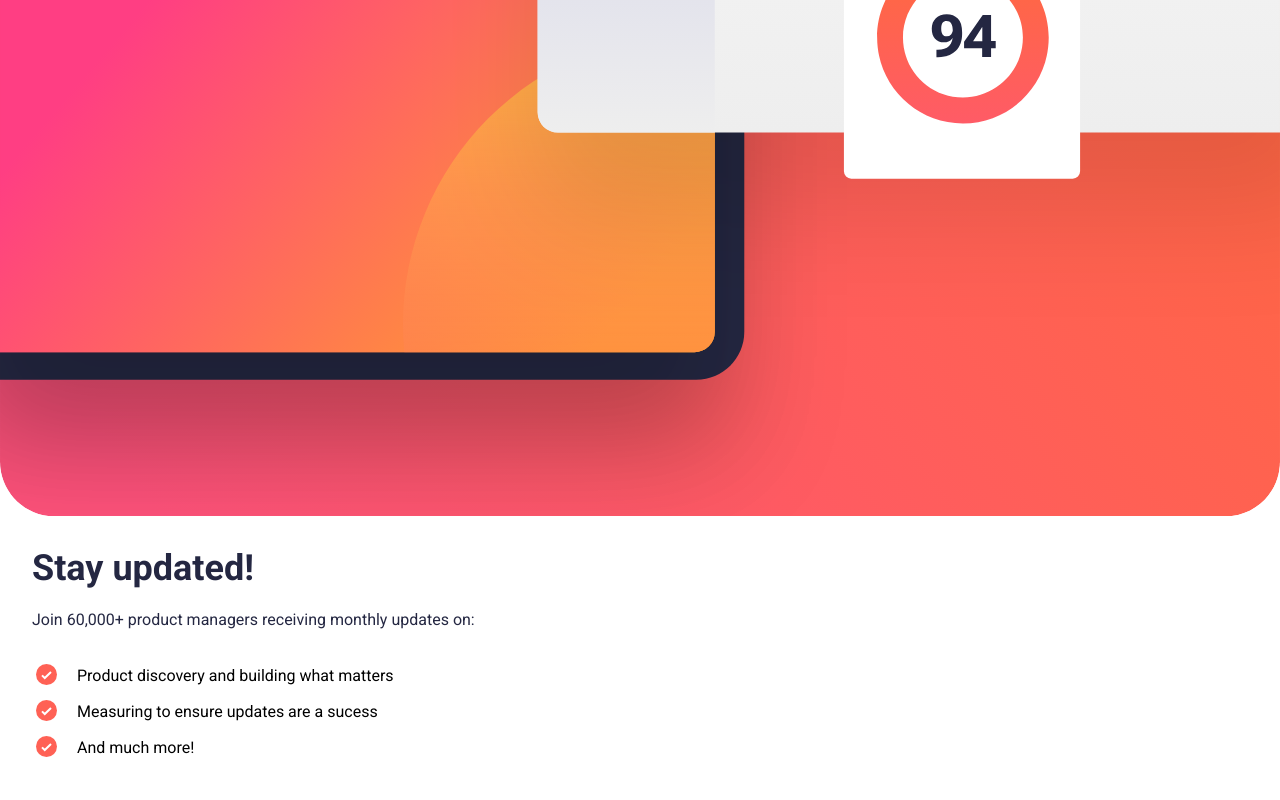
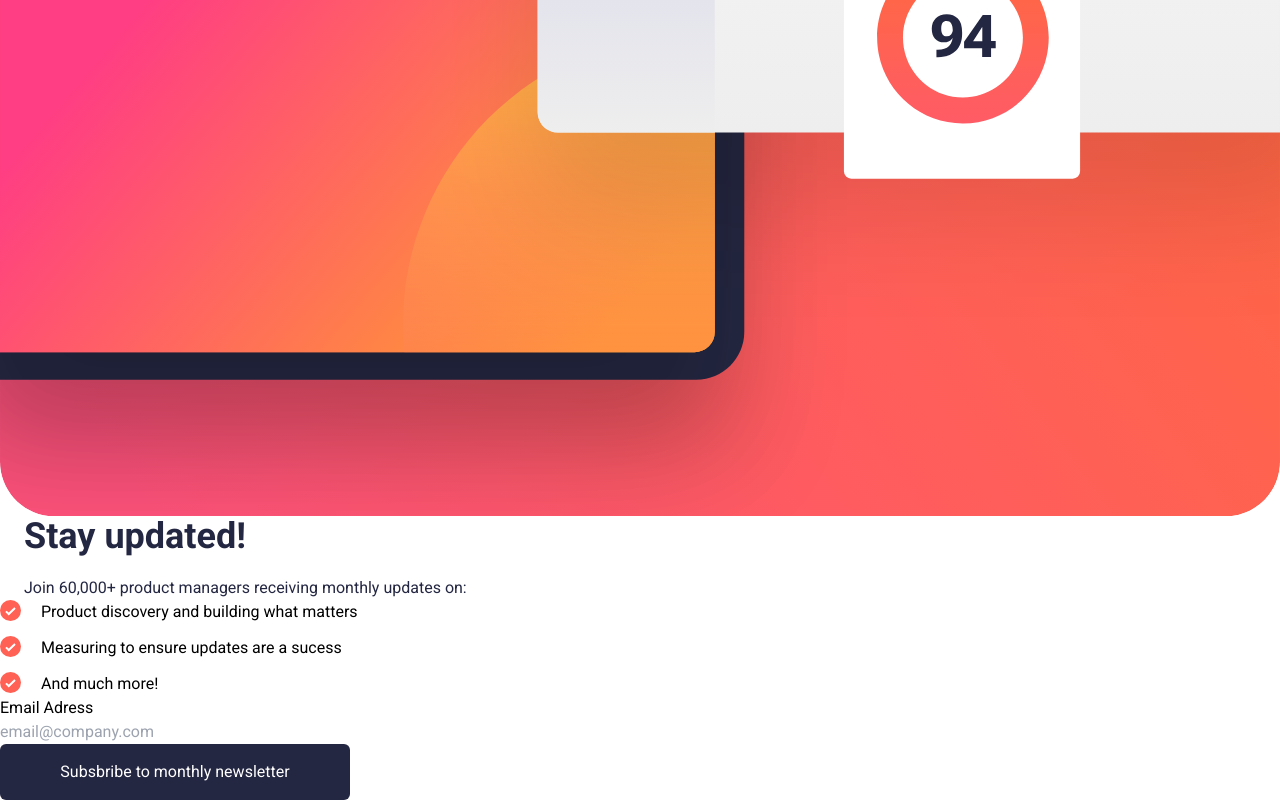
Before and after one commit to robs-am/newsletter, a React (Vite) app: page / in a window 1280 px wide. Shown: the part 453-1253 px from the top of the page. Before the commit the page ends 1213 px from the top, so only its background shows below. Built offline with nearby package versions, Linux system fonts and the light colour scheme.

Commit message:
adiciona form

```diff
--- a/src/App.jsx
+++ b/src/App.jsx
@@ -2,15 +2,17 @@ import "./App.css";
 
 import { ReactComponent as ImageMobile } from "./components/Image/ImageMobile.svg";
 import { ReactComponent as IconList } from "./assets/images/icon-list.svg";
+import Form from "./components/Form/Form";
 /* import Button from "./components/Button/Button"; */
 
 function App() {
   return (
     <>
+      <div className="newsletter">
         <div className="w-full">
           <ImageMobile className="w-full h-auto object-cover" />
         </div>
-      <section className="flex flex-col p-8 gap-5">
+        <section className="flex flex-col px-6  gap-5">
           <h1 className="title font-bold text-4xl  text-darkGrey">
             Stay updated!
           </h1>
@@ -18,7 +20,7 @@ function App() {
             Join 60,000+ product managers receiving monthly updates on:
           </p>
         </section>
-      <ul className="list flex flex-col px-9 gap-3">
+        <ul className="list flex flex-col  gap-3">
           <div className="icons flex gap-5">
             <IconList />
             <li>Product discovery and building what matters</li>
@@ -31,8 +33,9 @@ function App() {
             <IconList />
             <li>And much more!</li>
           </div>
-        {/* <Button /> */}
         </ul>
+        <Form />
+      </div>
     </>
   );
 }
--- /dev/null
+++ b/src/components/Form/Form.jsx
@@ -0,0 +1,32 @@
+import { useState } from "react";
+
+const Form = () => {
+  const [email, setEmail] = useState("");
+
+  return (
+    <>
+      <form
+        className="form flex flex-col items-start justify-center"
+        onSubmit={() => {}}
+      >
+        <label htmlFor="email">Email Adress</label>
+        <input
+          type="text"
+          placeholder="email@company.com"
+          title="Please provide a valid email"
+          required
+          value={email}
+          onChange={(e) => setEmail(e.target.value)}
+        ></input>
+        <button
+          className="text-white bg-darkGrey w-[350px] rounded-md py-4 px-6"
+          type="submit"
+        >
+          Subsbribe to monthly newsletter
+        </button>
+      </form>
+    </>
+  );
+};
+
+export default Form;
```
Lines whose indentation alone changed are shown as unchanged.
